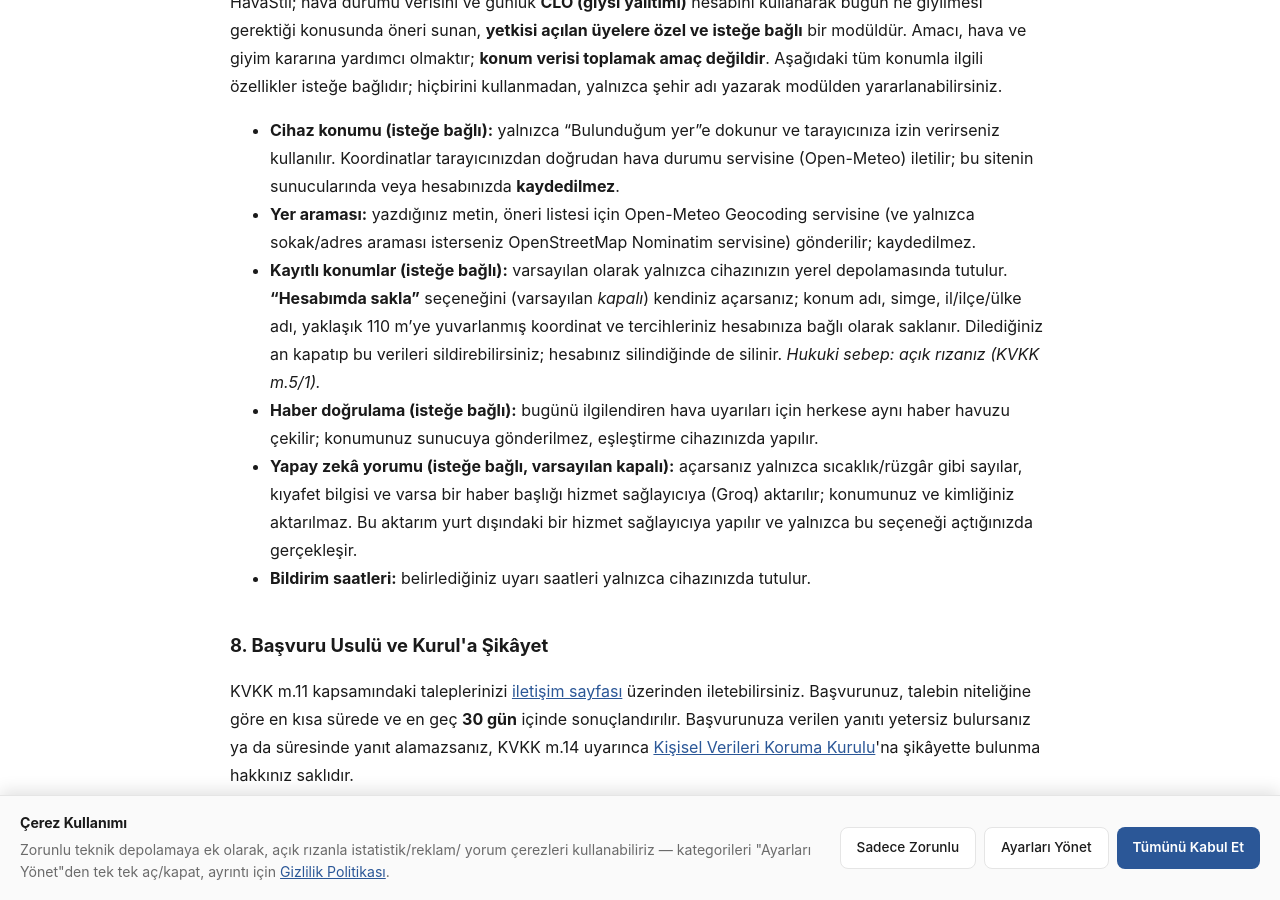
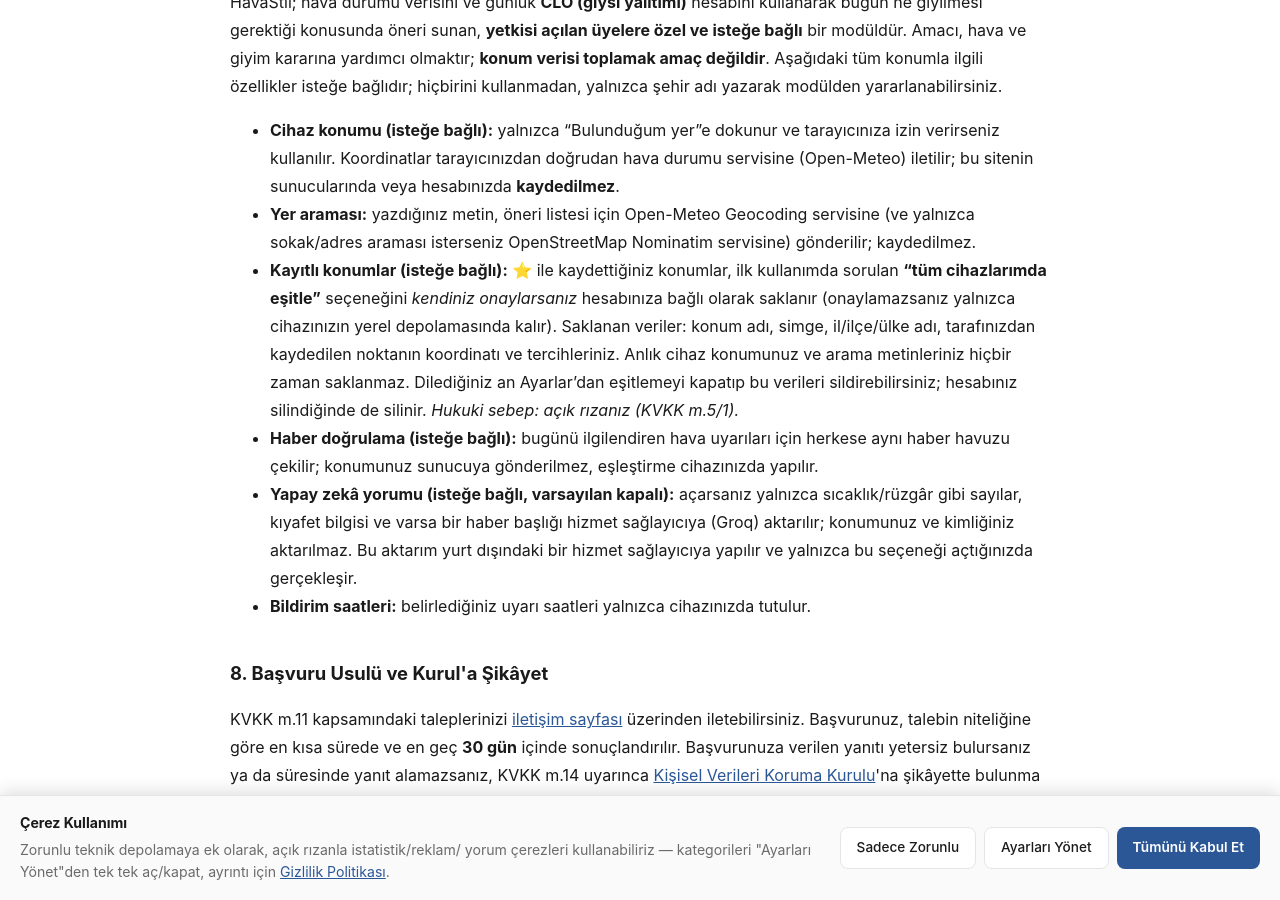
Before and after one commit to abdullah-eymen-asru/abdullah-eymen-asru.github.io, a Jekyll site: the page built from kurumsal/kvkk-aydinlatma-metni.md, in a window 1280 px wide and 900 px high, scrolled down 3747 px. Built offline with Jekyll 4.4.1, drawn with Linux system fonts in a browser that asks for light colours.

Commit message:
Update location storage and synchronization details

```diff
--- a/kurumsal/kvkk-aydinlatma-metni.md
+++ b/kurumsal/kvkk-aydinlatma-metni.md
@@ -211,10 +211,11 @@ permalink: "/kurumsal/kvkk-aydinlatma-metni.html"
     <strong>kaydedilmez</strong>.</li>
   <li><strong>Yer araması:</strong> yazdığınız metin, öneri listesi için Open-Meteo Geocoding servisine (ve yalnızca sokak/adres
     araması isterseniz OpenStreetMap Nominatim servisine) gönderilir; kaydedilmez.</li>
-  <li><strong>Kayıtlı konumlar (isteğe bağlı):</strong> varsayılan olarak yalnızca cihazınızın yerel depolamasında tutulur.
-    <strong>“Hesabımda sakla”</strong> seçeneğini (varsayılan <em>kapalı</em>) kendiniz açarsanız; konum adı, simge, il/ilçe/ülke adı,
-    yaklaşık 110 m’ye yuvarlanmış koordinat ve tercihleriniz hesabınıza bağlı olarak saklanır. Dilediğiniz an kapatıp bu verileri
-    sildirebilirsiniz; hesabınız silindiğinde de silinir. <em>Hukuki sebep: açık rızanız (KVKK m.5/1).</em></li>
+  <li><strong>Kayıtlı konumlar (isteğe bağlı):</strong> ⭐ ile kaydettiğiniz konumlar, ilk kullanımda sorulan
+    <strong>“tüm cihazlarımda eşitle”</strong> seçeneğini <em>kendiniz onaylarsanız</em> hesabınıza bağlı olarak saklanır (onaylamazsanız
+    yalnızca cihazınızın yerel depolamasında kalır). Saklanan veriler: konum adı, simge, il/ilçe/ülke adı, tarafınızdan kaydedilen noktanın
+    koordinatı ve tercihleriniz. Anlık cihaz konumunuz ve arama metinleriniz hiçbir zaman saklanmaz. Dilediğiniz an Ayarlar’dan eşitlemeyi kapatıp bu
+    verileri sildirebilirsiniz; hesabınız silindiğinde de silinir. <em>Hukuki sebep: açık rızanız (KVKK m.5/1).</em></li>
   <li><strong>Haber doğrulama (isteğe bağlı):</strong> bugünü ilgilendiren hava uyarıları için herkese aynı haber havuzu çekilir;
     konumunuz sunucuya gönderilmez, eşleştirme cihazınızda yapılır.</li>
   <li><strong>Yapay zekâ yorumu (isteğe bağlı, varsayılan kapalı):</strong> açarsanız yalnızca sıcaklık/rüzgâr gibi sayılar, kıyafet bilgisi ve
```
